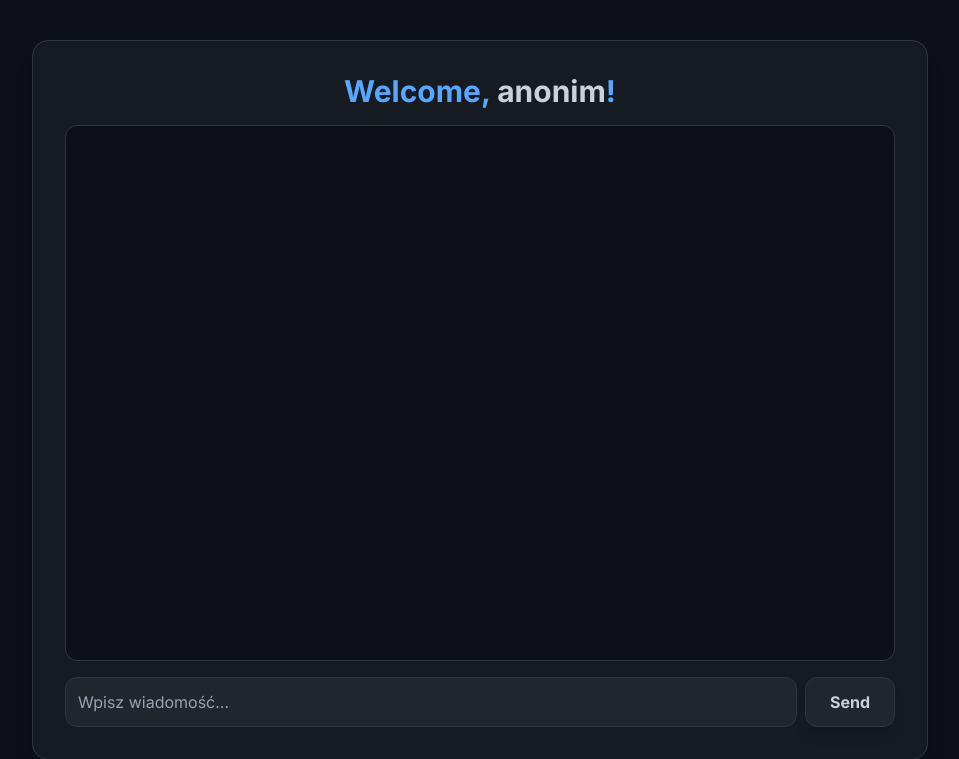
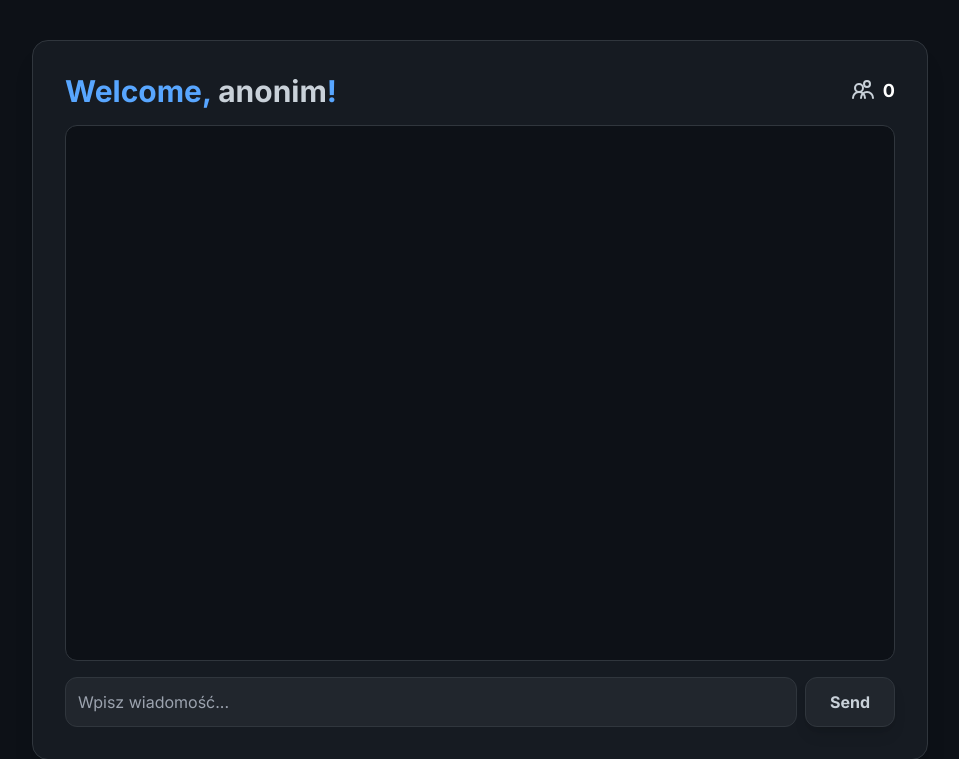
Before and after one commit to McDjXdLol/WebChat, a Flask app: page /chat in a window 1280 px wide. Shown: the top 759 px of the page, without its empty margins (160-1119 px from the left). Run offline with Flask 3, Linux system fonts and the light colour scheme; some libraries are stand-ins or nearby versions.

Commit message:
feature: user_count
added user_count and refactored the code for readeability

```diff
--- a/bot.py
+++ b/bot.py
@@ -30,7 +30,7 @@ class Bot:
         return msg.startswith(self.prefix)
 
     def cmd_image(self, msg: str, **kwargs) -> str:
-        return f'<img id="modalImg" src="{msg[len("!img "):].strip()}" alt="Zoomed Image"/>'
+        return f'<img id="modalImg" src="{msg[len("!img "):].strip()}" alt="Image"/>'
 
     def cmd_info(self, msg: str, **kwargs) -> str:
         return self.replies.get(msg[1:], "No info available.")
--- a/main.py
+++ b/main.py
@@ -3,6 +3,7 @@ from datetime import datetime
 
 from flask import Flask, render_template, request, url_for, redirect, jsonify
 from flask_socketio import SocketIO, emit, disconnect
+
 from bot import Bot
 
 app = Flask(__name__)
@@ -14,6 +15,7 @@ sid_to_nickname = {}  # {sid: nickname}
 messages = []  # [{"datetime": "{datetime}","message": "{msg}","username": "{nick}}"}]
 
 bot = Bot()
+
 
 @app.route('/')
 def home():
@@ -46,6 +48,11 @@ def chat():
 def login():
     error = request.args.get('error')
     return render_template('login.html', error=error)
+
+
+@socketio.on('user_count')
+def handle_user_count():
+    emit('update_users_online', {'count': len(connected_users)}, broadcast=True)
 
 
 @socketio.on('connect')
@@ -82,7 +89,6 @@ def handle_disconnect():
 def handle_message(data):
     print('Received:', data)
 
-
     emit('receive_message', data, broadcast=True)
 
     messages.append({"message": data["text"], "username": data['username'],
--- a/templates/chat.html
+++ b/templates/chat.html
@@ -15,19 +15,15 @@
         body {
             font-family: 'Inter', sans-serif;
             background-color: #0d1117;
-            /* Jeszcze ciemniejsze tło */
             color: #c9d1d9;
-            /* Jasny tekst */
         }
 
-        /* Dodatkowe style dla przewijania */
         #chat {
             height: 60vh;
             overflow-y: auto;
             scroll-behavior: smooth;
         }
 
-        /* Styl dla paska przewijania w WebKit (Chrome, Safari) */
         #chat::-webkit-scrollbar {
             width: 8px;
         }
@@ -48,8 +44,20 @@
     <div
         class="bg-[#161b22] rounded-2xl shadow-xl p-6 md:p-8 w-full max-w-4xl mx-auto border border-[#30363d] flex flex-col h-[90vh]">
 
-        <h2 class="text-3xl font-extrabold text-[#58a6ff] mb-4 text-center">Welcome, <span id="user"></span>!</h2>
-
+        <div class="flex justify-between items-center mb-4">
+            <h2 class="text-2xl md:text-3xl font-extrabold text-[#58a6ff]">Welcome, <span id="user"></span>!</h2>
+            <div class="flex items-center space-x-2 text-white">
+                <svg xmlns="http://www.w3.org/2000/svg" width="24" height="24" viewBox="0 0 24 24" fill="none"
+                    stroke="currentColor" stroke-width="2" stroke-linecap="round" stroke-linejoin="round"
+                    class="lucide lucide-users-2 text-[#c9d1d9]">
+                    <path d="M14 19a6 6 0 0 0-12 0" />
+                    <circle cx="8" cy="9" r="4" />
+                    <path d="M22 19a6 6 0 0 0-6-6 6 6 0 0 0-6 6" />
+                    <path d="M16 8a3 3 0 1 0 0-6 3 3 0 0 0 0 6Z" />
+                </svg>
+                <span id="online-users-count" class="font-bold text-lg">0</span>
+            </div>
+        </div>
         <div id="chat" class="flex-grow p-4 mb-4 rounded-xl border border-[#30363d] space-y-4 bg-[#0d1117]"></div>
 
         <div class="flex items-center space-x-2">
@@ -69,6 +77,11 @@
             socket.emit('register_user', {
                 username: "{{ username }}"
             });
+            socket.emit('user_count');
+        });
+        socket.on('update_users_online', (data) => {
+            const onlineUsersSpan = document.getElementById('online-users-count');
+            onlineUsersSpan.innerText = data.count;
         });
 
         socket.on('nickname_taken', () => {
@@ -84,16 +97,13 @@
         const sendBtn = document.getElementById('send');
         const userSpan = document.getElementById('user');
 
-        // Pobieranie parametrów z URL
         const urlParams = new URLSearchParams(window.location.search);
         const username = urlParams.get('username') || 'anonim';
         const usercolor = urlParams.get('color') || '#c9d1d9';
 
-        // Ustawienie nicku i koloru
         userSpan.innerText = username;
         userSpan.style.color = usercolor;
 
-        // Obsługa wysyłania wiadomości
         sendBtn.onclick = () => {
             const msg = input.value.trim();
             if (!msg) return;
@@ -101,18 +111,15 @@
             input.value = '';
         };
 
-        // Obsługa odbierania wiadomości
         socket.on('receive_message', (data) => {
             const messageDiv = document.createElement('div');
             messageDiv.classList.add('flex', 'items-start', 'space-x-3');
 
-            // Tworzenie awatara
             const avatar = document.createElement('div');
             avatar.classList.add('w-8', 'h-8', 'rounded-full', 'flex', 'items-center', 'justify-center', 'font-bold', 'text-white', 'text-sm', 'flex-shrink-0');
             avatar.style.backgroundColor = data.color;
             avatar.innerText = data.username.charAt(0).toUpperCase();
 
-            // Tworzenie treści wiadomości
             const messageContent = document.createElement('div');
             messageContent.classList.add('bg-[#21262d]', 'p-3', 'rounded-xl', 'max-w-xs', 'md:max-w-md', 'break-words');
 
@@ -134,7 +141,7 @@
 
             const messageText = document.createElement('p');
             messageText.classList.add('text-sm');
-            if (!data.text.startsWith("<img")){
+            if (!data.text.startsWith("<img")) {
                 messageText.innerText = data.text;
             } else {
                 messageText.innerHTML = data.text;
@@ -150,7 +157,6 @@
             chat.scrollTop = chat.scrollHeight;
         });
 
-        // Obsługa wysyłania wiadomości przez Enter
         input.addEventListener('keypress', (e) => {
             if (e.key === 'Enter') sendBtn.click();
         });
--- a/templates/index.html
+++ b/templates/index.html
@@ -14,9 +14,7 @@
         body {
             font-family: 'Inter', sans-serif;
             background-color: #0d1117;
-            /* Jeszcze ciemniejsze tło */
             color: #c9d1d9;
-            /* Jasny tekst */
         }
     </style>
 </head>
--- a/templates/login.html
+++ b/templates/login.html
@@ -14,12 +14,9 @@
         body {
             font-family: 'Inter', sans-serif;
             background-color: #0d1117;
-            /* Jeszcze ciemniejsze tło */
             color: #c9d1d9;
-            /* Jasny tekst */
         }
 
-        /* Styl dla inputu typu color, żeby wyglądał spójnie */
         input[type="color"] {
             -webkit-appearance: none;
             -moz-appearance: none;
@@ -27,7 +24,6 @@
             border: none;
             background: none;
             height: 38px;
-            /* Ustawienie wysokości pasującej do innych inputów */
             width: 100%;
             cursor: pointer;
             padding: 0;
@@ -40,7 +36,6 @@
 
         input[type="color"]::-webkit-color-swatch {
             border-radius: 8px;
-            /* Lekko zaokrąglone rogi */
             border: 2px solid #30363d;
         }
     </style>
@@ -100,7 +95,6 @@
             }
             errorMessageDiv.classList.add('hidden');
 
-            // Przekieruj z parametrami w URL
             window.location.href = `/chat?username=${encodeURIComponent(username)}&color=${encodeURIComponent(color)}`;
         });
     </script>
```
